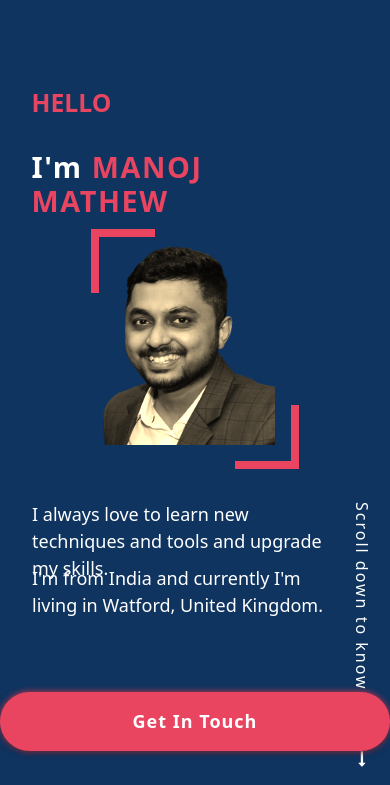
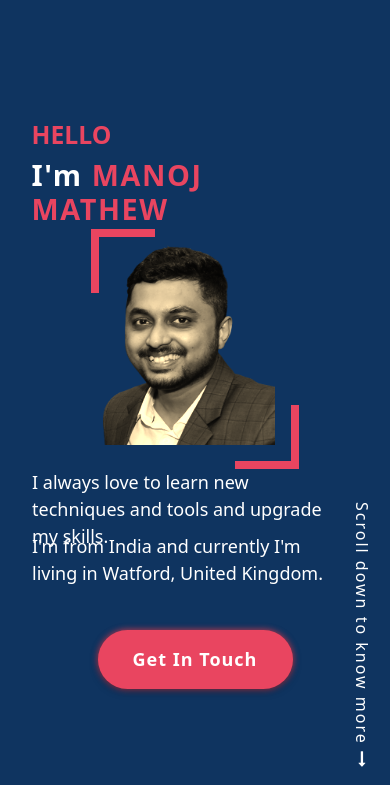
Before and after one commit to MMathew4788/PortfolioManojMathew, a plain HTML site: page index.html in a window 390 px wide. Shown: the part 59-844 px from the top of the page. Drawn offline with nearby package versions, Linux system fonts and the light colour scheme.

Commit message:
updated interface

```diff
--- a/CSSdark.css
+++ b/CSSdark.css
@@ -358,7 +358,7 @@ border-radius: 0.5rem;
   }
   .topSpacing {
     margin-top: 3rem;
-
+    margin-bottom:2rem;
   }
   .container {
     display: flex;
@@ -368,19 +368,19 @@ border-radius: 0.5rem;
     margin-top:0;
   }
   .About h1{
-    margin-top:2rem;
+    margin-top:0rem;
     font-size: 1.8rem;
   }
   .About p:first-of-type {
     position:Absolute;
     padding-right:3rem;
-    top: 32rem;
+    top: 30rem;
     left:2rem;
   }
   .About p:last-of-type {
     position:Absolute;
     padding-right:3rem;
-    top:39rem;
+    top:37rem;
     left:2rem;
   }
   .image-frame{
@@ -392,7 +392,8 @@ border-radius: 0.5rem;
   }
   .Glow-button{
     position:Absolute;
-    bottom:4%;
+    width:50%;
+    bottom:6rem;
     left:0;
     right:0;
     margin:auto;
```
